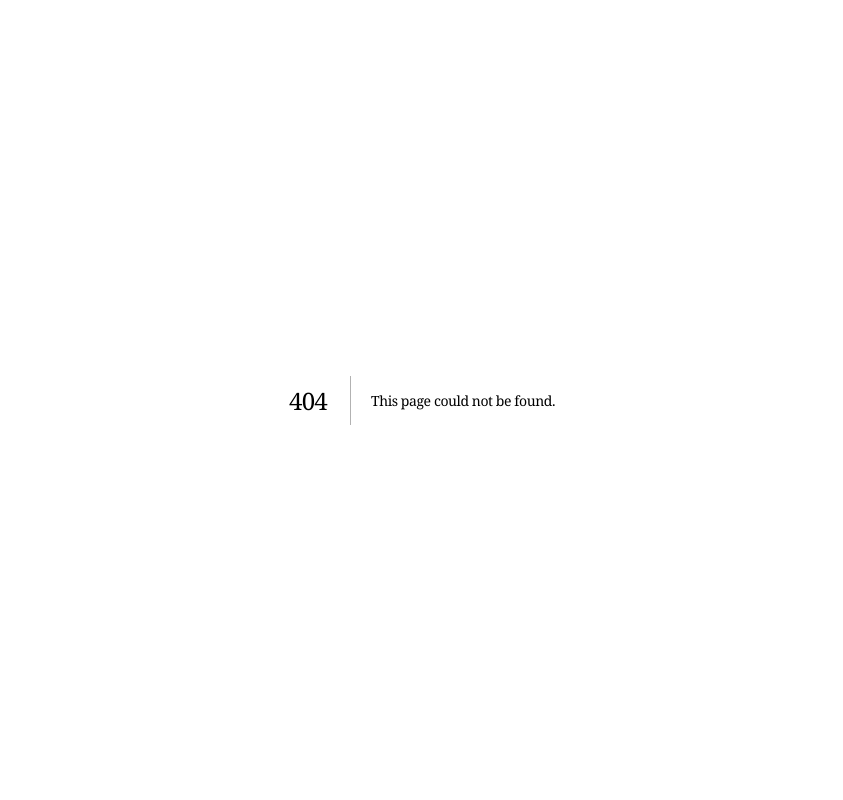
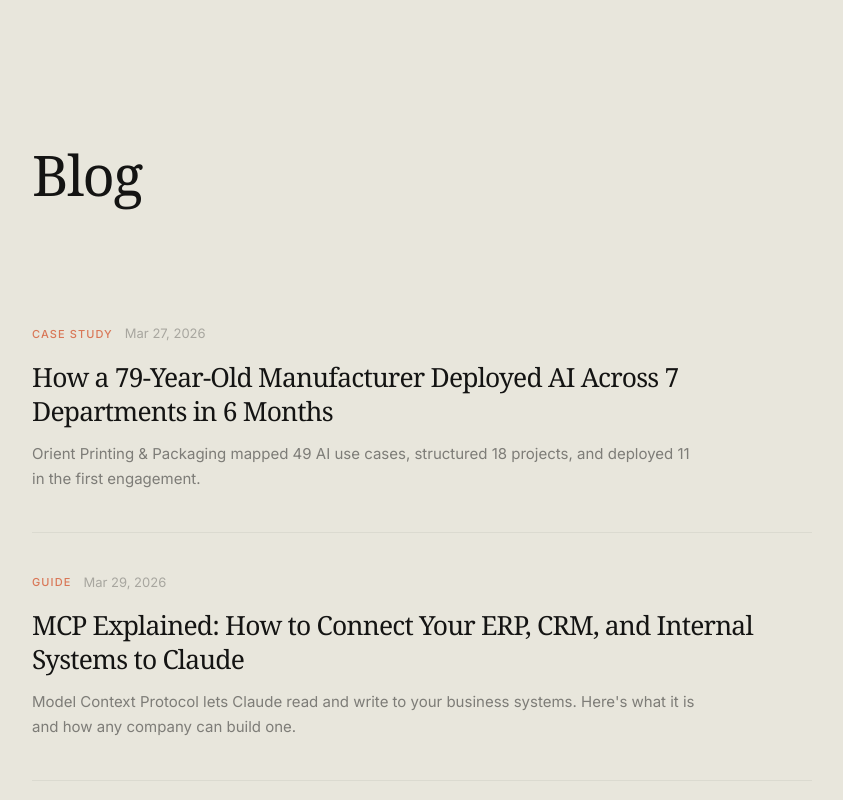
Before and after one commit to Arkanav-Enterprises/settlewithai, a Next.js app: page /blog in a window 1280 px wide. Before the commit this address had no page. Shown: the top 800 px of the page, without its empty margins (218-1061 px from the left). Built offline with nearby package versions, Linux system fonts and the light colour scheme; a web font is replaced by a local one.

Commit message:
Add /blog index page and update sitemap
Co-Authored-By: Claude Opus 4.6 (1M context) <noreply@anthropic.com>

```diff
--- /dev/null
+++ b/src/app/blog/page.tsx
@@ -0,0 +1,107 @@
+import type { Metadata } from "next";
+import Link from "next/link";
+
+export const metadata: Metadata = {
+  title: "Blog",
+  description:
+    "Insights on deploying Claude AI in manufacturing, mid-market companies, and traditional businesses. Case studies, guides, and deployment strategies.",
+  alternates: {
+    canonical: "https://settlewithai.com/blog",
+  },
+  openGraph: {
+    title: "Blog — Settle",
+    description:
+      "Insights on deploying Claude AI in manufacturing, mid-market companies, and traditional businesses.",
+    url: "https://settlewithai.com/blog",
+  },
+};
+
+const posts = [
+  {
+    slug: "orient-case-study",
+    title:
+      "How a 79-Year-Old Manufacturer Deployed AI Across 7 Departments in 6 Months",
+    description:
+      "Orient Printing & Packaging mapped 49 AI use cases, structured 18 projects, and deployed 11 in the first engagement.",
+    date: "2026-03-27",
+    tag: "Case Study",
+  },
+  {
+    slug: "mcp-explained-for-business",
+    title:
+      "MCP Explained: How to Connect Your ERP, CRM, and Internal Systems to Claude",
+    description:
+      "Model Context Protocol lets Claude read and write to your business systems. Here's what it is and how any company can build one.",
+    date: "2026-03-29",
+    tag: "Guide",
+  },
+  {
+    slug: "integrating-ai-into-your-company",
+    title: "How to Actually Integrate AI Into Your Company",
+    description:
+      "Most AI adoption stalls at the demo. Here's a structured, phase-by-phase approach to deploying AI across your team's real workflows.",
+    date: "2026-03-27",
+    tag: "Guide",
+  },
+  {
+    slug: "ai-powered-outreach-with-cowork",
+    title:
+      "We Used Claude Cowork to Prospect 12 Companies and Draft 48 Emails in One Session",
+    description:
+      "How we used Claude's Cowork feature to research prospects, personalise outreach, and build a 3-week send calendar.",
+    date: "2026-03-29",
+    tag: "Workflow",
+  },
+];
+
+export default function BlogIndex() {
+  return (
+    <main className="min-h-screen">
+      <div className="max-w-[860px] mx-auto px-6 lg:px-10 pt-24 md:pt-36 pb-24 md:pb-36">
+        <h1
+          className="text-[clamp(2.2rem,4.5vw,3.5rem)] font-medium leading-[1.08] mb-20"
+          style={{ fontFamily: "Sentient, Georgia, serif" }}
+        >
+          Blog
+        </h1>
+
+        <div>
+          {posts.map((post, i) => (
+            <Link
+              key={post.slug}
+              href={`/blog/${post.slug}`}
+              className={`group block py-10 ${
+                i > 0 ? "border-t border-border-light" : ""
+              }`}
+            >
+              <div className="flex items-center gap-3 mb-4">
+                <span className="text-[11px] font-medium uppercase tracking-[0.1em] text-accent">
+                  {post.tag}
+                </span>
+                <span className="text-text-faint text-[13px]">
+                  {new Date(post.date + "T00:00:00").toLocaleDateString(
+                    "en-US",
+                    {
+                      month: "short",
+                      day: "numeric",
+                      year: "numeric",
+                    }
+                  )}
+                </span>
+              </div>
+              <h2
+                className="text-[clamp(1.25rem,2.2vw,1.65rem)] font-medium leading-[1.3] mb-3 group-hover:text-accent transition-colors duration-200"
+                style={{ fontFamily: "Sentient, Georgia, serif" }}
+              >
+                {post.title}
+              </h2>
+              <p className="text-text-muted text-[15px] leading-[1.7] max-w-2xl">
+                {post.description}
+              </p>
+            </Link>
+          ))}
+        </div>
+      </div>
+    </main>
+  );
+}
```
Also changed, not shown: 1 other file (tests, documents, lock files or other folders).
